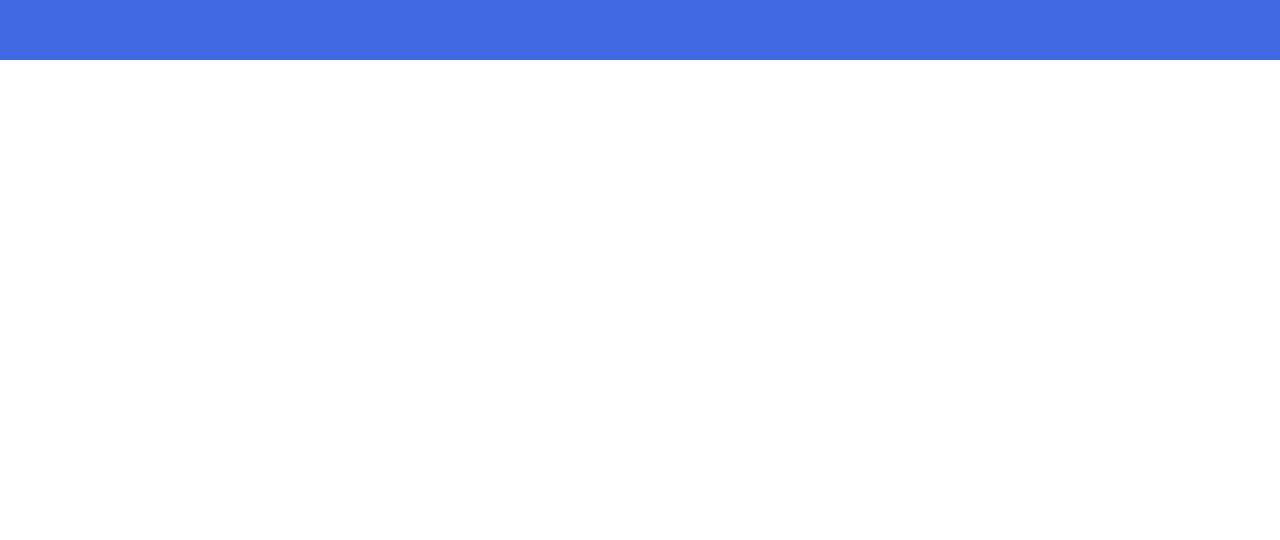
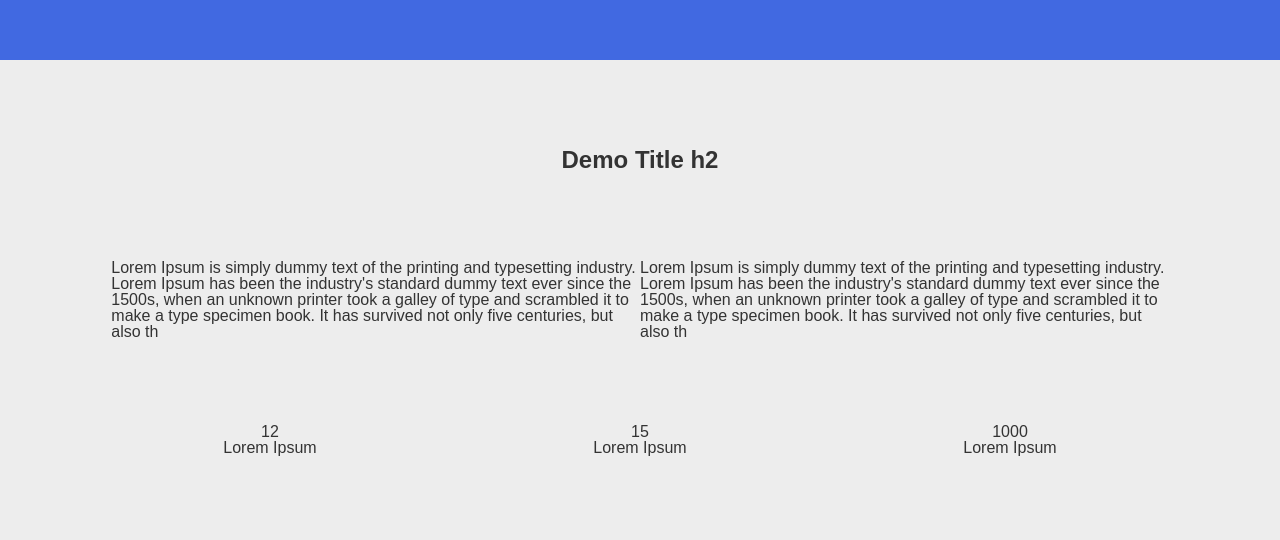
Before and after one commit to To-Ko5/grid-layouts, a website: page six.html in a window 1280 px wide. Shown: the part 740-1280 px from the top of the page. Before the commit the page ends 800 px from the top, so only its background shows below. Drawn offline with nearby package versions, Linux system fonts and the light colour scheme; files that its build step writes are made by us from their sources.

Commit message:
about create

```diff
--- a/six.html
+++ b/six.html
@@ -19,6 +19,39 @@
           <h1 class="banner__title">Demo Site Title</h1>
         </div>
       </section>
+
+      <section id="about" class="about">
+        <h2 class="about__title">Demo Title h2</h2>
+        <div class="about__left-content">
+          Lorem Ipsum is simply dummy text of the printing and typesetting
+          industry. Lorem Ipsum has been the industry's standard dummy text ever
+          since the 1500s, when an unknown printer took a galley of type and
+          scrambled it to make a type specimen book. It has survived not only
+          five centuries, but also th
+        </div>
+        <div class="about__right-content">
+          Lorem Ipsum is simply dummy text of the printing and typesetting
+          industry. Lorem Ipsum has been the industry's standard dummy text ever
+          since the 1500s, when an unknown printer took a galley of type and
+          scrambled it to make a type specimen book. It has survived not only
+          five centuries, but also th
+        </div>
+
+        <div class="about__figures">
+          <div class="about__figure">
+            <div class="about__figure-number">12</div>
+            <div class="about-figure-text">Lorem Ipsum</div>
+          </div>
+          <div class="about__figure">
+            <div class="about__figure-number">15</div>
+            <div class="about-figure-text">Lorem Ipsum</div>
+          </div>
+          <div class="about__figure">
+            <div class="about__figure-number">1000</div>
+            <div class="about-figure-text">Lorem Ipsum</div>
+          </div>
+        </div>
+      </section>
     </main>
   </body>
 </html>
--- a/src/scss/style_six.scss
+++ b/src/scss/style_six.scss
@@ -80,3 +80,37 @@ body {
     text-transform: uppercase;
   }
 }
+
+.about {
+  background-color: #ededed;
+  display: grid;
+  grid-template-columns: 25rem repeat(2, mimax(0, 1fr)) 25rem;
+  grid-template-rows: 20rem 1fr 20rem;
+  grid-template-areas:
+    ". title title ."
+    ". left-content right-content ."
+    "figures figures figures figures";
+  width: 100%;
+  &__title {
+    grid-area: title;
+    text-align: center;
+    align-self: center;
+  }
+  &__left-content {
+    grid-area: left-content;
+    font-size: 2.6;
+  }
+  &__right-content {
+    grid-area: right-content;
+    font-size: 2.6;
+  }
+
+  &__figures {
+    grid-area: figures;
+    display: grid;
+    grid-template-columns: repeat(3, 20rem);
+    justify-content: space-evenly;
+    align-self: center;
+    text-align: center;
+  }
+}
```
